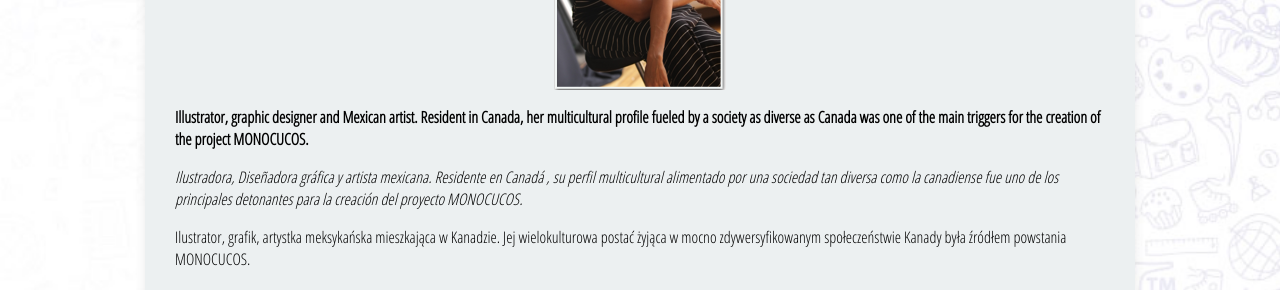
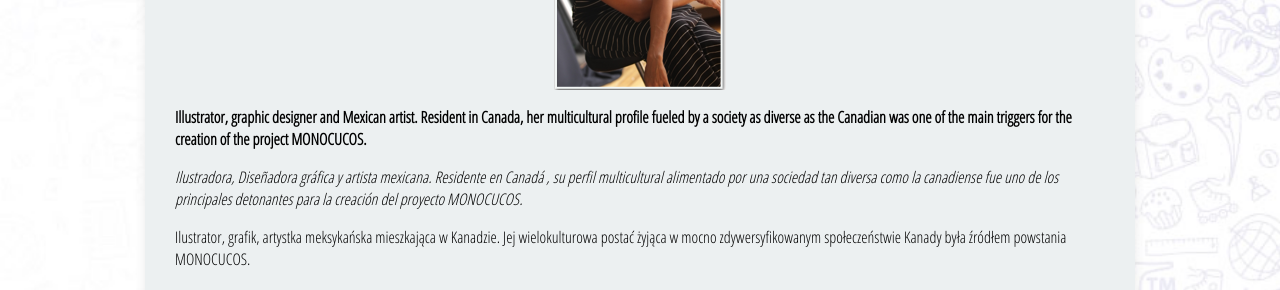
Before and after one commit to MonocucosTM/Monocucos, a Jekyll site: the page built from _posts/2018-01-12-authors.md, in a window 1280 px wide. Shown: the part 426-716 px from the top of the page. Built offline with Jekyll 4.4.1, drawn with Linux system fonts in a browser that asks for light colours; nearby versions of some CDN libraries; some web fonts are replaced.

Commit message:
Update 2018-01-12-authors.md

```diff
--- a/_posts/2018-01-12-authors.md
+++ b/_posts/2018-01-12-authors.md
@@ -19,7 +19,7 @@ tag:
 ![Logo](../assets/img/Ale.png)
 {: .image-pull-left}
 
-**Illustrator, graphic designer and Mexican artist. Resident in Canada, her multicultural profile fueled by a society as diverse as Canada was one of the main triggers for the creation of the project MONOCUCOS.**
+**Illustrator, graphic designer and Mexican artist. Resident in Canada, her multicultural profile fueled by a society as diverse as the Canadian was one of the main triggers for the creation of the project MONOCUCOS.**
 
 *Ilustradora, Diseñadora gráfica y artista mexicana. Residente en Canadá , su perfil multicultural alimentado por una sociedad tan diversa como la canadiense fue uno de los principales detonantes para la creación del proyecto MONOCUCOS.*
 
```
